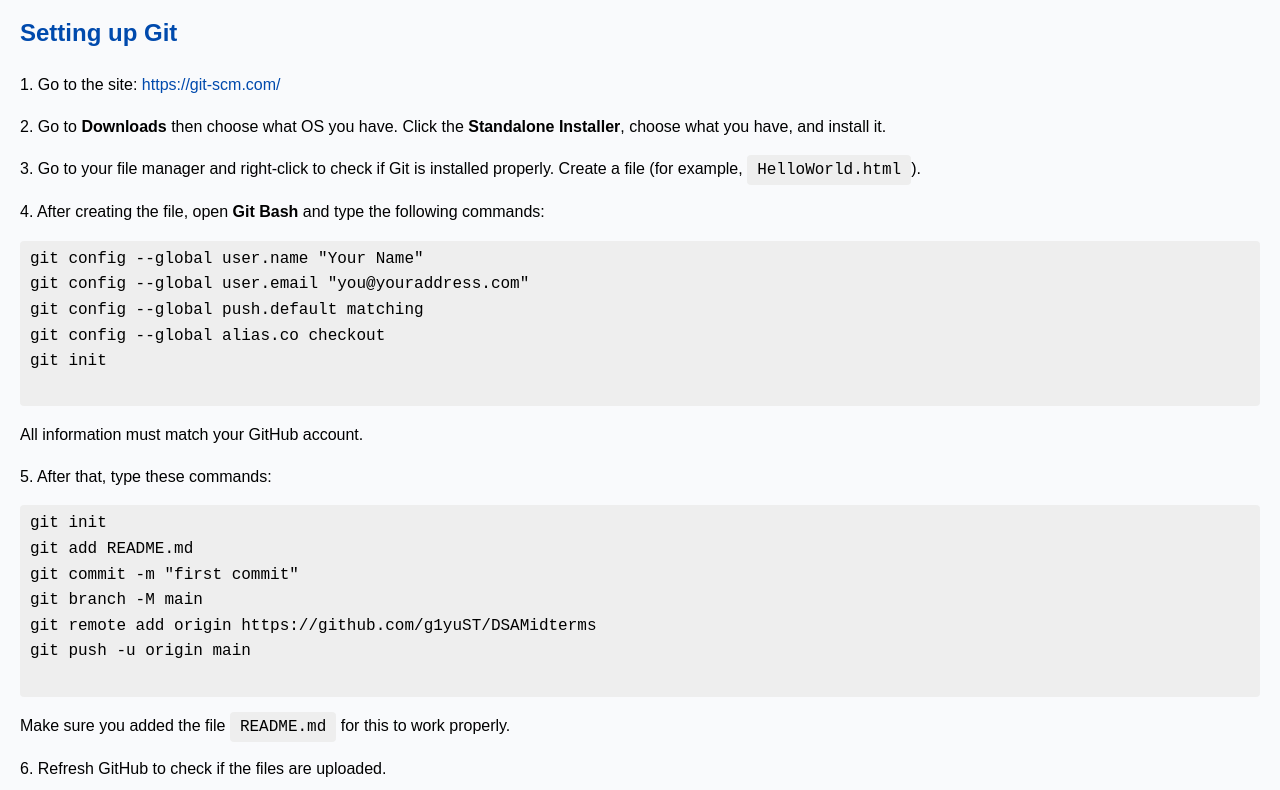
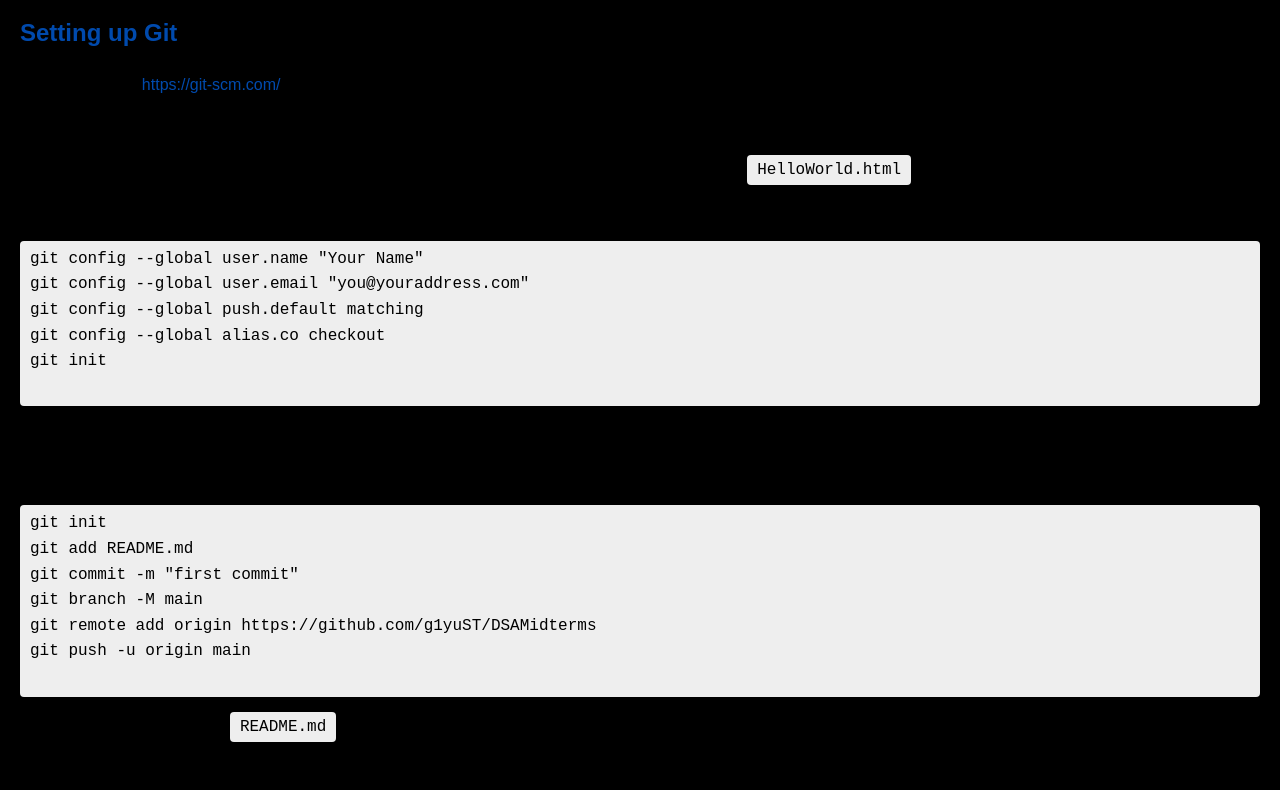
Before and after one commit to g1yuST/DSAMidterms, a plain HTML site: page INSTRUCTIONS.HTML in a window 1280 px wide. Shown: the part 80-870 px from the top of the page. Drawn offline with Linux system fonts and the light colour scheme.

Commit message:
Change background color to black

```diff
--- a/INSTRUCTIONS.HTML
+++ b/INSTRUCTIONS.HTML
@@ -9,7 +9,7 @@
       font-family: Arial, sans-serif;
       line-height: 1.6;
       margin: 20px;
-      background-color: #f9fafc;
+      background-color: black;
       color: black;
     }
     h1, h2 {
```
